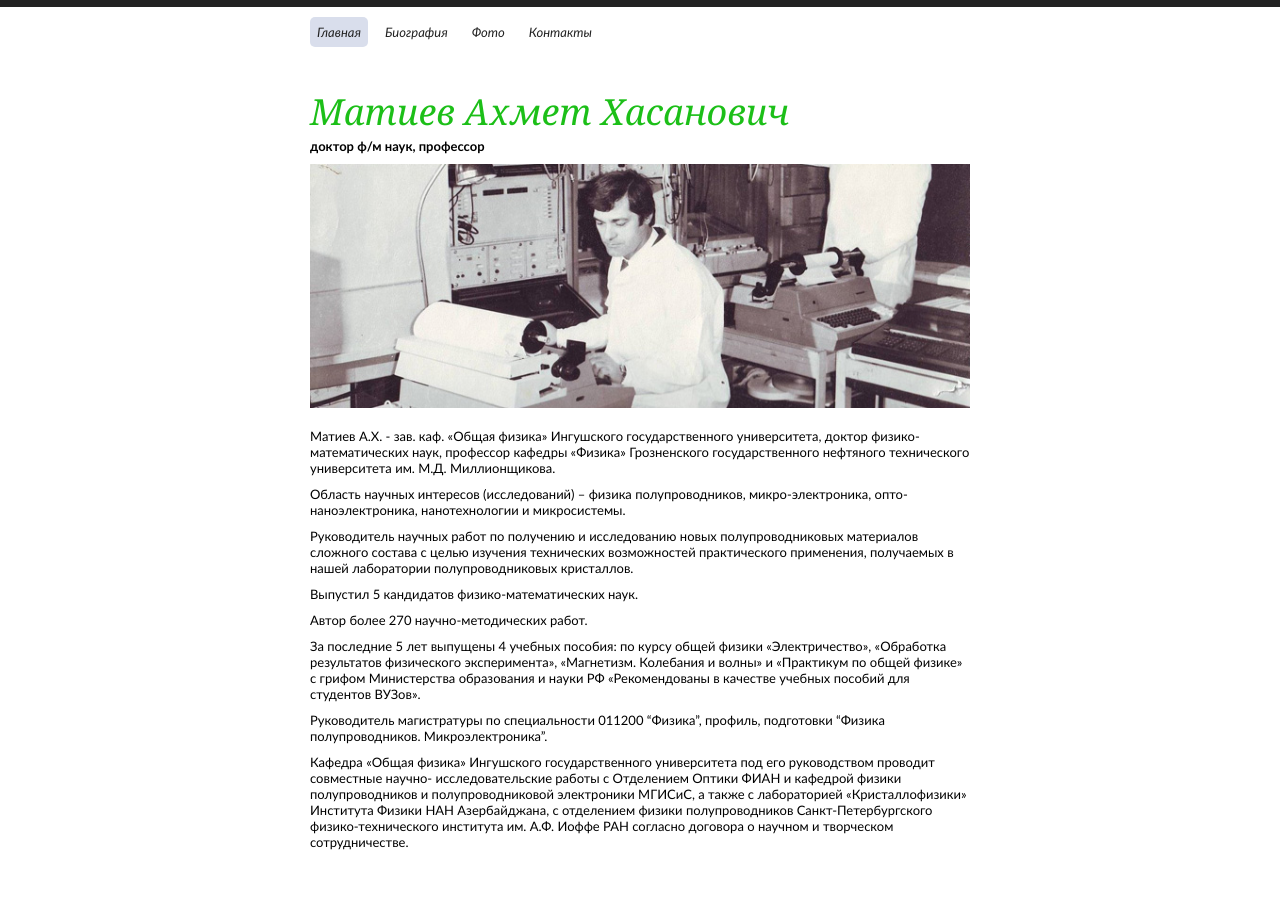
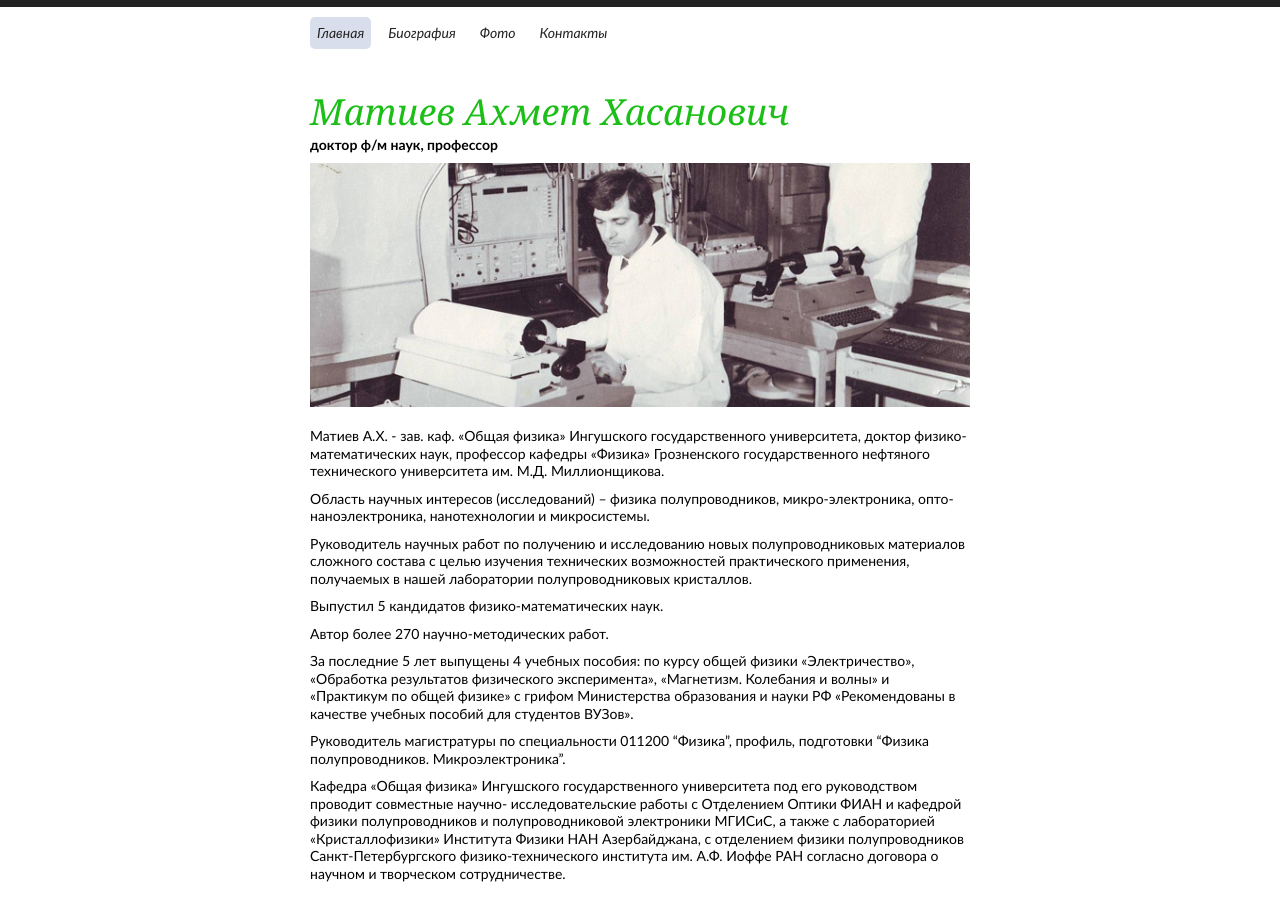
Before and after one commit to matiev/matievru.github.io, a plain HTML site: page index.html in a window 1280 px wide. Before the commit the page ends 880 px from the top, so only its background shows below. Drawn offline with Linux system fonts and the light colour scheme.

Commit message:
edit css

```diff
--- a/style/style.css
+++ b/style/style.css
@@ -13,7 +13,8 @@ body {
 }
 div, span, a, ul, li, input, textarea {
   font-family: 'Trebuchet MS', 'Lucida Sans Unicode', sans-serif;
-  font-size: 13px;
+  font-size: 14px;
+  line-height: 1.25;
 }
 .container {
   max-width: 700px;
@@ -68,7 +69,7 @@ div, span, a, ul, li, input, textarea {
 .wrapper__content-subtitle {
   font-weight: bold;
   padding-bottom: 10px;
-  font-size: 13px;
+  font-size: 14px;
 }
 .wrapper__content-img {
   padding-bottom: 20px;
```
